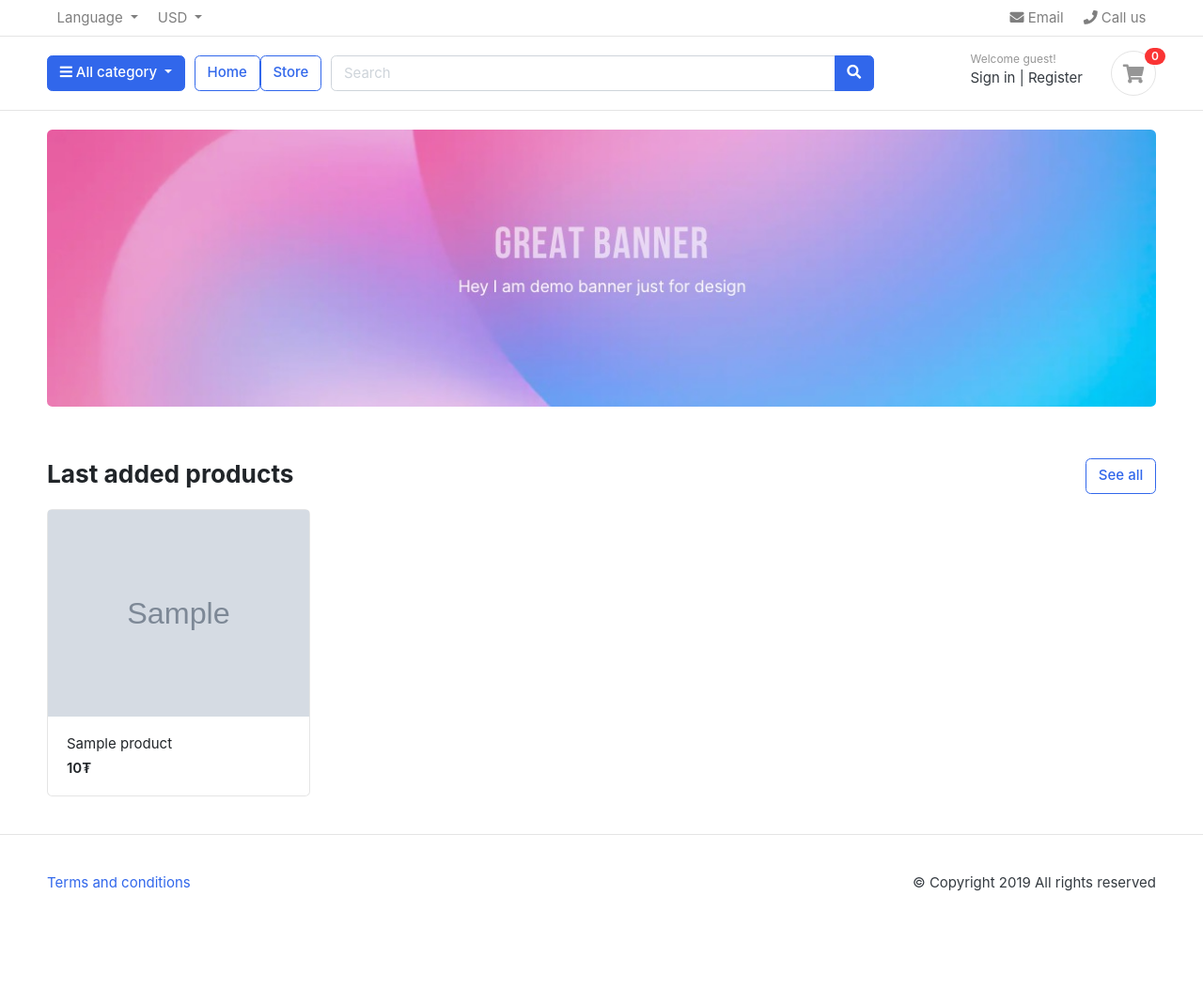
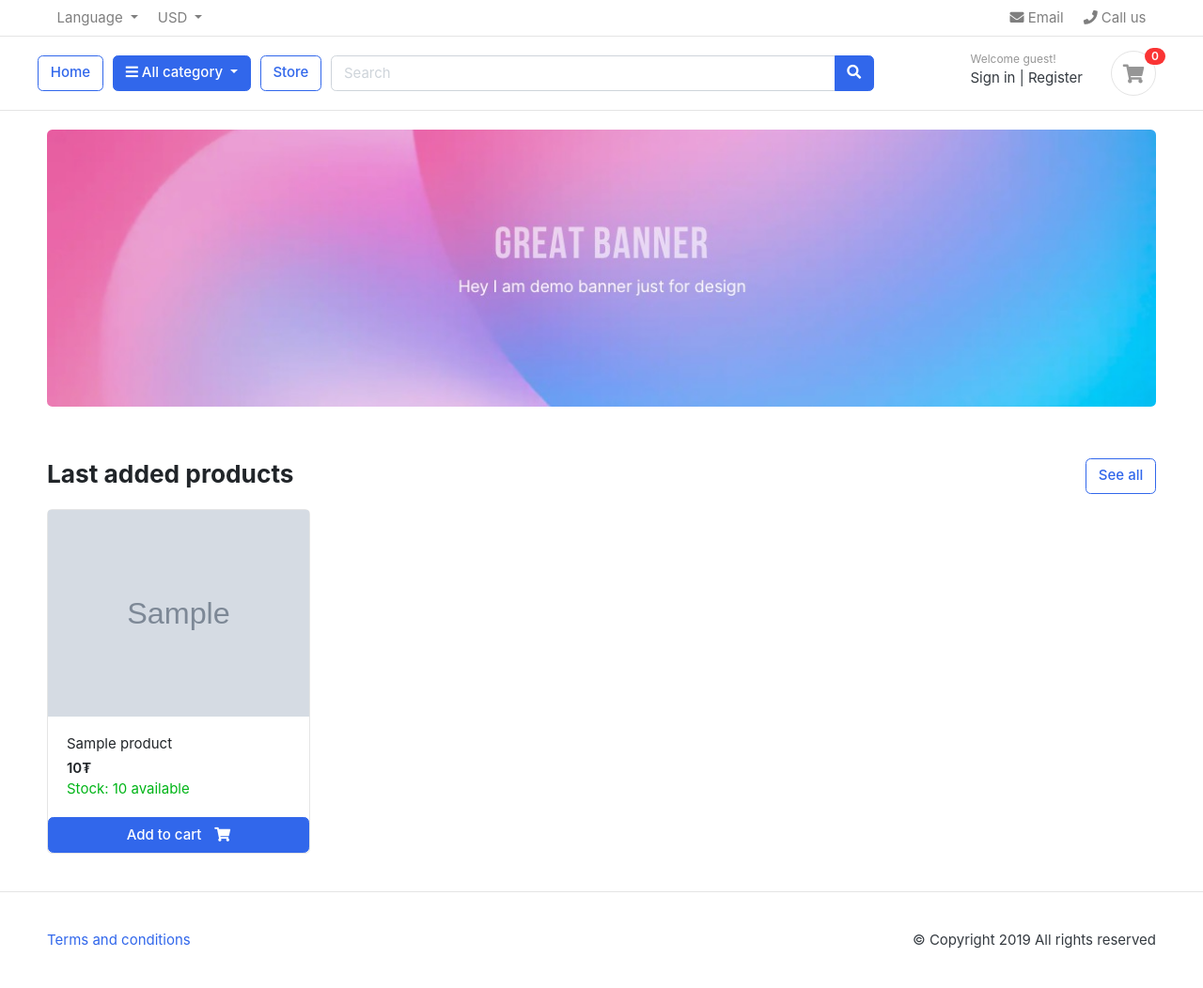
Before and after one commit to bayrbata/ecommerce, a Django app: template ecommerce/templates/index.html in a window 1280 px wide. Shown: the whole page at 94% size. Before the commit the page ends 949 px from the top, so only its background shows below. Run offline with Django 5.2, Linux system fonts and the light colour scheme; the template is opened without the code that fills it: most values are stand-ins (such as "Sample title", 1, 10 or a date in 2020); grey boxes marked "Sample" are stand-in pictures; some libraries are stand-ins or nearby versions; some web fonts are replaced.

Commit message:
refactor: add UI/UX

```diff
--- a/ecommerce/ecommerce/urls.py
+++ b/ecommerce/ecommerce/urls.py
@@ -25,12 +25,12 @@ urlpatterns = [
     path('cart/', views.cart, name="cart"),
     path('dashboard/', views.dashboard, name="dashboard"),
     path('order-complete/', views.order_complete, name="order_complete"),
-    path('product/<slug:category_slug>/<slug:product_slug>/', views.product_detail, name='product_detail'),
+    path('<slug:category_slug>/<slug:product_slug>/', views.product_detail, name='product_detail'),
     path('register/', views.register, name="register"),
     path('search-result/', views.search_result, name="search_result"),
     path('signin/', views.signin, name="signin"),
     path('store/', views.store, name="store"),
-    path('store/<slug:category_slug>/', views.store, name="products_by_category"),
+    path('<slug:category_slug>/', views.store, name="products_by_category"),
     path('place_order/', views.place_order, name="place_order"),
     path('admin/', admin.site.urls),
 ] + static(settings.MEDIA_URL, document_root=settings.MEDIA_ROOT)
--- a/ecommerce/templates/base.html
+++ b/ecommerce/templates/base.html
@@ -7,9 +7,9 @@
 <meta http-equiv="cache-control" content="max-age=604800" />
 <meta name="viewport" content="width=device-width, initial-scale=1, shrink-to-fit=no">
 
-<title>GreatKart | One of the Biggest Online Shopping Platform</title>
+<title>Online Shopping Platform</title>
 
-<link href="{% static 'images/favicon.ico' %}" rel="shortcut icon" type="image/x-icon">
+<link href="{% static 'images/icon.png' %}" rel="shortcut icon" type="image/x-icon">
 
 <!-- jQuery -->
 <script src="{% static 'js/jquery-2.0.0.min.js' %}" type="text/javascript"></script>
@@ -79,6 +79,7 @@ $(document).ready(function() {
 <section class="header-main border-bottom">
 	<div class="container">
 <div class="row align-items-center">
+	<a href="{% url 'index' %}" class="btn btn-outline-primary">Home</a>
 	<div class="col-lg col-sm col-md col-6 flex-grow-0">
 		<div class="category-wrap dropdown d-inline-block float-right">
 			<button type="button" class="btn btn-primary dropdown-toggle" data-toggle="dropdown">
@@ -93,7 +94,6 @@ $(document).ready(function() {
 			</div>
 		</div>  <!-- category-wrap.// -->
 	</div> <!-- col.// -->
-	<a href="{% url 'index' %}" class="btn btn-outline-primary">Home</a>
 	<a href="{% url 'store' %}" class="btn btn-outline-primary">Store</a>
 	<div class="col-lg  col-md-6 col-sm-12 col">
 		<form action="#" class="search">
--- a/ecommerce/templates/index.html
+++ b/ecommerce/templates/index.html
@@ -32,7 +32,19 @@
 					<figcaption class="info-wrap">
 						<a href="{{ i.get_url }}" class="title">{{ i.product_name }}</a>
 						<div class="price mt-1">{{ i.price }}₮</div> <!-- price-wrap.// -->
+						{% if i.stock > 0 %}
+							<p class="text-success">Stock: {{ i.stock }} available</p>
+						{% else %}
+							<p class="text-danger">Out of stock</p>
+						{% endif %}
 					</figcaption>
+					{% if i.stock > 0 %}
+						<a href="{% url 'cart' %}" class="btn btn-primary">
+							<span class="text">Add to cart</span> <i class="fas fa-shopping-cart"></i>
+						</a>
+					{% else %}
+						<button class="btn btn-secondary" disabled>Not available</button>
+					{% endif %}
 				</div>
 			</div> <!-- col.// -->
 			{% endfor %}
```
Also changed, not shown: ecommerce/templates/store.html (+12 -0 lines), ecommerce/db.sqlite3, ecommerce/static/images/favicon.ico (deleted), ecommerce/static/images/icon.png (added).
